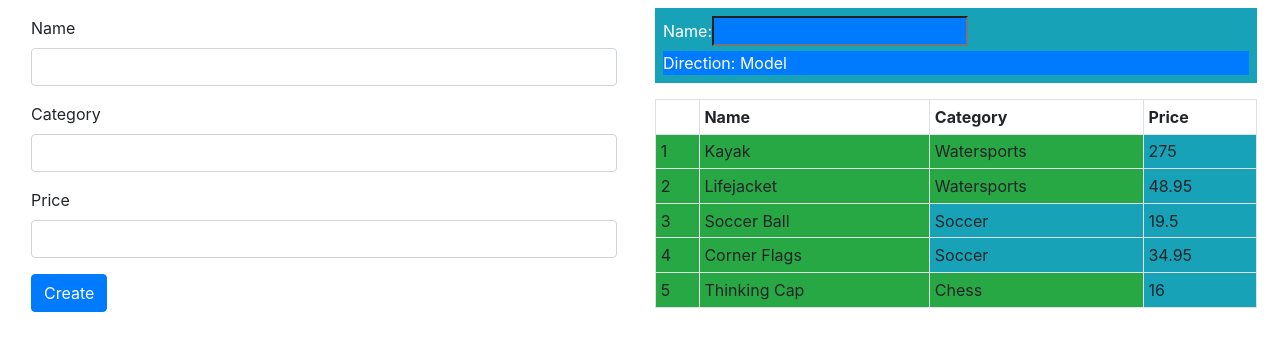
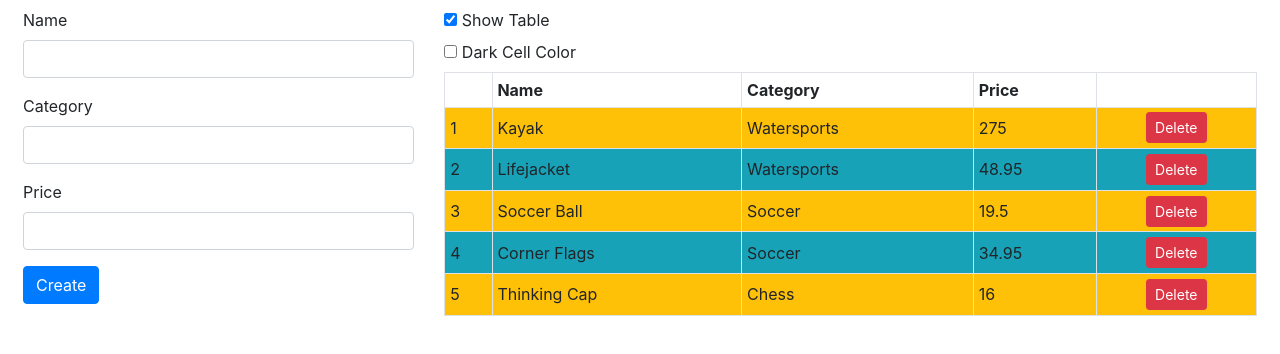
Before and after one commit to saymonset/angular6book, an Angular app: page / in a window 1280 px wide. Shown: the top 354 px of the page. Built offline with nearby package versions, Linux system fonts and the light colour scheme.

Commit message:
Chapter 16. Creating structural directives

```diff
--- a/src/app/app.component.ts
+++ b/src/app/app.component.ts
@@ -31,7 +31,7 @@
 		}
 
 		addProduct(p: Product) {
-			console.log("New Product: " + this.jsonProduct);
+			//console.log("New Product: " + this.jsonProduct);
 			this.model.saveProduct(p);
 		}
 
@@ -59,6 +59,9 @@
 				return messages;
 			}
 
+			deleteProduct(key: number) {
+				this.model.deleteProduct(key);
+			}
 
 			formSubmitted: boolean = false;
 
@@ -83,6 +86,7 @@
 						return messages;
 					}
 
+		showTable: boolean = true;
 
 
 }
--- a/src/app/app.module.ts
+++ b/src/app/app.module.ts
@@ -3,14 +3,18 @@
 import { FormsModule, ReactiveFormsModule } from "@angular/forms";
 import { PaAttrDirective } from "./attr.directive";
 import { PaModel } from "./twoway.directive";
-
+import { PaStructureDirective } from "./structure.directive";
+import { PaIteratorDirective } from "./iterator.directive";
 import { AppComponent } from './app.component';
+import { PaCellColor } from "./cellColor.directive";
+import { PaCellColorSwitcher } from "./cellColorSwitcher.directive";
 
 @NgModule({
   declarations: [
     AppComponent,
     PaAttrDirective,
-    PaModel],
+    PaModel, PaStructureDirective, PaIteratorDirective,
+    PaCellColor, PaCellColorSwitcher],
   imports: [
     BrowserModule, FormsModule, ReactiveFormsModule],
   providers: [],
--- /dev/null
+++ b/src/app/cellColor.directive.ts
@@ -0,0 +1,15 @@
+import { Directive, HostBinding } from "@angular/core";
+
+@Directive({
+	selector: "td"
+})
+
+export class PaCellColor {
+
+@HostBinding("class")
+bgClass: string = "";
+
+	setColor(dark: Boolean) {
+		this.bgClass = dark ? "bg-dark" : "";
+	}
+}
--- /dev/null
+++ b/src/app/cellColorSwitcher.directive.ts
@@ -0,0 +1,27 @@
+import { Directive, Input, Output, EventEmitter,
+SimpleChange, ContentChildren, QueryList } from "@angular/core";
+import { PaCellColor } from "./cellColor.directive";
+
+@Directive({
+	selector: "table"
+})
+
+export class PaCellColorSwitcher {
+
+@Input("paCellDarkColor")
+modelProperty: Boolean;
+
+@ContentChildren(PaCellColor)
+contentChildren: QueryList<PaCellColor>;
+
+ngOnChanges(changes: { [property: string]: SimpleChange }) {
+	this.updateContentChildren(changes["modelProperty"].currentValue);
+}
+private updateContentChildren(dark: Boolean) {
+	if (this.contentChildren != null && dark != undefined) {
+		this.contentChildren.forEach((child, index) => {
+			child.setColor(index % 2 ? dark : !dark);
+		});
+	}
+}
+}
--- /dev/null
+++ b/src/app/iterator.directive.ts
@@ -0,0 +1,77 @@
+import { Directive, ViewContainerRef, TemplateRef,
+					Input, SimpleChange,
+					IterableDiffer, IterableDiffers,
+					ChangeDetectorRef, CollectionChangeRecord, DefaultIterableDiffer, ViewRef } from "@angular/core";
+@Directive({
+selector: "[paForOf]"
+})
+export class PaIteratorDirective {
+
+	private differ: DefaultIterableDiffer<any>;
+	private views: Map<any, PaIteratorContext> = new Map<any, PaIteratorContext>();
+
+	constructor(private container: ViewContainerRef,private template: TemplateRef<Object>,
+									private differs: IterableDiffers,
+									private changeDetector: ChangeDetectorRef) {}
+
+		@Input("paForOf")
+		dataSource: any;
+
+		ngOnInit() {
+			 this.differ = 	<DefaultIterableDiffer<any>> this.differs.find(this.dataSource).create();
+		}
+
+		ngDoCheck() {
+			 let changes = this.differ.diff(this.dataSource);
+			if (changes != null) {
+				console.log("ngDoCheck called, changes detected");
+
+										changes.forEachAddedItem(addition => {
+
+										 let context = new PaIteratorContext(addition.item,	addition.currentIndex, changes.length);
+														context.view = this.container.createEmbeddedView(this.template,	context);
+														this.views.set(addition.trackById, context);
+										});
+
+
+										let removals = false;
+										changes.forEachRemovedItem(removal => {
+												removals = true;
+												let context = this.views.get(removal.trackById);
+														if (context != null) {
+															this.container.remove(this.container.indexOf(context.view));
+															this.views.delete(removal.trackById);
+														}
+										});
+
+										if (removals) {
+												let index = 0;
+												this.views.forEach(context =>
+												context.setData(index++, this.views.size));
+										}
+
+
+			}
+		}
+
+
+
+}
+
+
+	class PaIteratorContext {
+		        odd: boolean; even: boolean;
+				first: boolean; last: boolean;
+				view: ViewRef;
+				constructor(public $implicit: any,	public position: number, total: number ) {
+						this.setData(position, total);
+				}
+
+				setData(index: number, total: number) {
+					this.index = index;
+					this.odd = index % 2 == 1;
+					this.even = !this.odd;
+					this.first = index == 0;
+					this.last = index == total - 1;
+				}
+	}
--- /dev/null
+++ b/src/app/structure.directive.ts
@@ -0,0 +1,22 @@
+import {
+	Directive, SimpleChange, ViewContainerRef, TemplateRef, Input
+} from "@angular/core";
+@Directive({
+	selector: "[paIf]"
+})
+
+export class PaStructureDirective {
+	constructor(private container: ViewContainerRef,private template: TemplateRef<Object>) { }
+
+		@Input("paIf")
+		expressionResult: boolean;
+
+		ngOnChanges(changes: { [property: string]: SimpleChange }) {
+			let change = changes["expressionResult"];
+			if (!change.isFirstChange() && !change.currentValue) {
+				this.container.clear();
+			} else if (change.currentValue) {
+				this.container.createEmbeddedView(this.template);
+			}
+		}
+}
--- a/src/app/template.html
+++ b/src/app/template.html
@@ -1,23 +1,6 @@
-<style>
-	input.ng-dirty.ng-invalid { border: 2px solid #ff0000 }
-	input.ng-dirty.ng-valid { border: 2px solid #6bc502 }
-</style>
-
 <div class="row m-2">
-   <div class="col-6">
-    <form class="m-2" novalidate [formGroup]="form" (ngSubmit)="submitForm(form)">
-		<div class="bg-danger text-white p-2 mb-2" *ngIf="formSubmitted && form.invalid">
-		  		There are problems with the form
-		  		<ul>
-					<li *ngFor="let error of form.getFormValidationMessages()">
-						{{error}}
-					</li>
-				</ul>
-		</div>
-
-
-
-
+<div class="col-4">
+		<form novalidate [formGroup]="form" (ngSubmit)="submitForm(form)">
 			<div class="form-group" *ngFor="let control of form.productControls">
 				<label>{{control.label}}</label>
 				<input class="form-control"
@@ -25,42 +8,47 @@
 						name="{{control.modelProperty}}"
 						formControlName="{{control.modelProperty}}" />
 					<ul class="text-danger list-unstyled"
-			*ngIf="(formSubmitted || control.dirty) && control.invalid">
+								*ngIf="(formSubmitted || control.dirty) && !control.valid">
 						<li *ngFor="let error of control.getValidationMessages()">
 							{{error}}
 						</li>
 					</ul>
 			</div>
 			<button class="btn btn-primary" type="submit"
-				[disabled]="formSubmitted && form.invalid"
-				[class.btn-secondary]="formSubmitted && form.invalid">
-     			Create</button>
+					[disabled]="formSubmitted && !form.valid"
+					[class.btn-secondary]="formSubmitted && !form.valid">
+				Create
+			</button>
 		</form>
 </div>
-	 <div class="col-6">
-
-
-
-		<div class="form-group bg-info text-white p-2">
-			<label>Name:</label>
-			<input class="bg-primary text-white" [(paModel)]="newProduct.name"
-				#paModel="paModel" />
-			<div class="bg-primary text-white">Direction: {{paModel.direction}}</div>
+<div class="col-8">
+ <div class="checkbox">
+	<label>
+		<input type="checkbox" [(ngModel)]="showTable" />
+		Show Table
+	</label>
 </div>
 
-		<table class="table table-sm table-bordered table-striped">
-			<tr><th></th><th>Name</th><th>Category</th><th>Price</th></tr>
-			<tr *ngFor="let item of getProducts(); let i = index"
-				[pa-attr]="getProducts().length < 6 ? 'bg-success' : 'bg-warning'"
-				[pa-product]="item" (pa-category)="newProduct.category=$event">
-				<td>{{i + 1}}</td>
-				<td>{{item.name}}</td>
-				 <td [pa-attr]="item.category == 'Soccer' ? 'bg-info' : null">
-					{{item.category}}
+<div class="checkbox">
+	<label>
+		<input type="checkbox" [(ngModel)]="darkColor" />
+		Dark Cell Color
+	</label>
+</div>
+<table *paIf="showTable" [paCellDarkColor]="darkColor" class="table table-sm table-bordered table-striped">
+
+	<tr><th></th><th>Name</th><th>Category</th><th>Price</th><th></th></tr>
+		<tr *paFor="let item of getProducts(); let i = index; let odd = odd;
+							let even = even" [class.bg-info]="odd" [class.bg-warning]="even">
+				<td style="vertical-align:middle">{{i + 1}}</td>
+				<td style="vertical-align:middle">{{item.name}}</td>
+				<td style="vertical-align:middle">{{item.category}}</td>
+				<td style="vertical-align:middle">{{item.price}}</td>
+				<td class="text-center">
+						<button class="btn btn-danger btn-sm" (click)="deleteProduct(item.id)">
+						Delete
+						</button>
 				</td>
-				<td [pa-attr]="'bg-info'">{{item.price}}</td>
-
-
 		</tr>
 	</table>
 </div>
```
Lines whose indentation alone changed are shown as unchanged.
